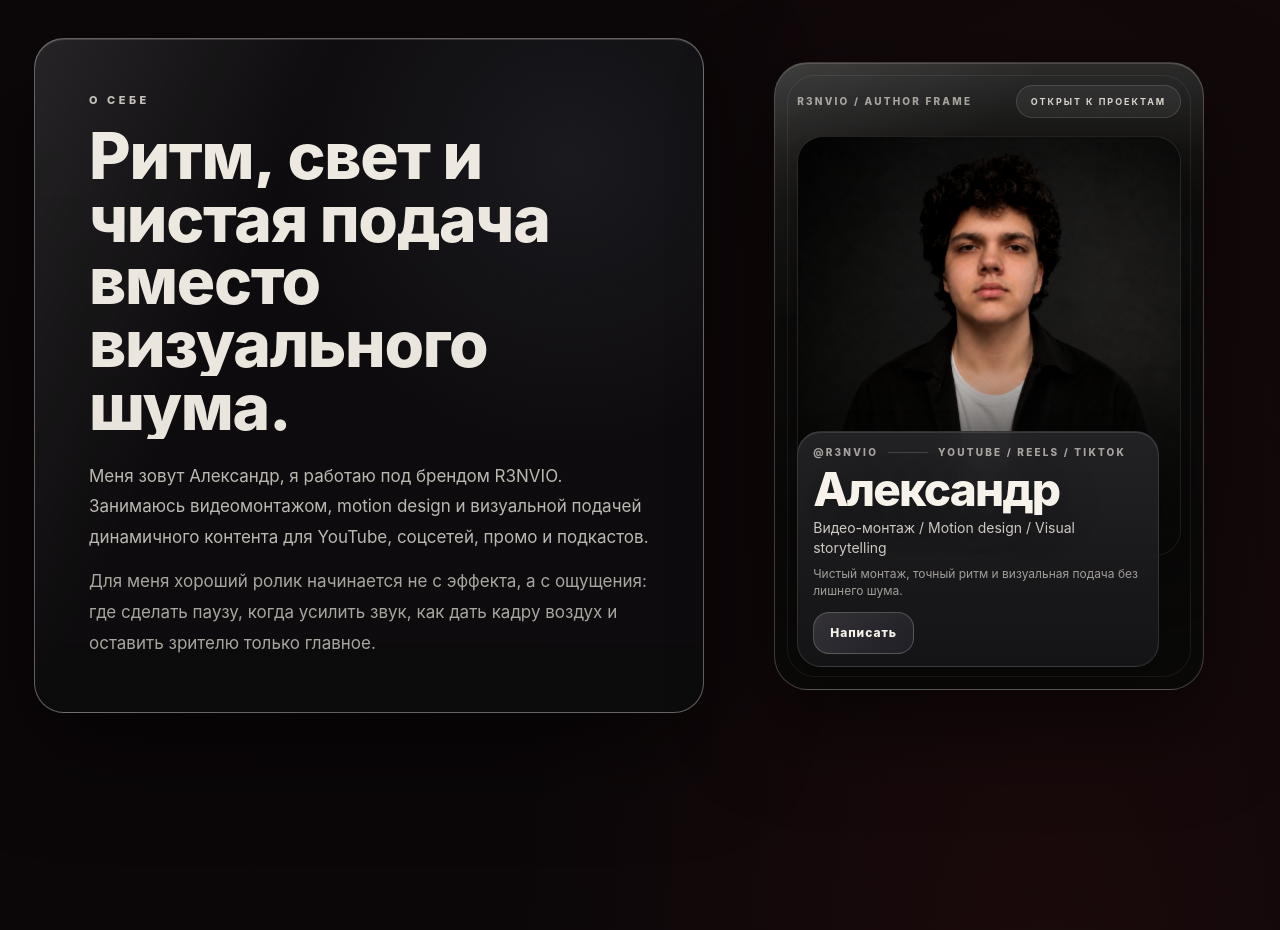
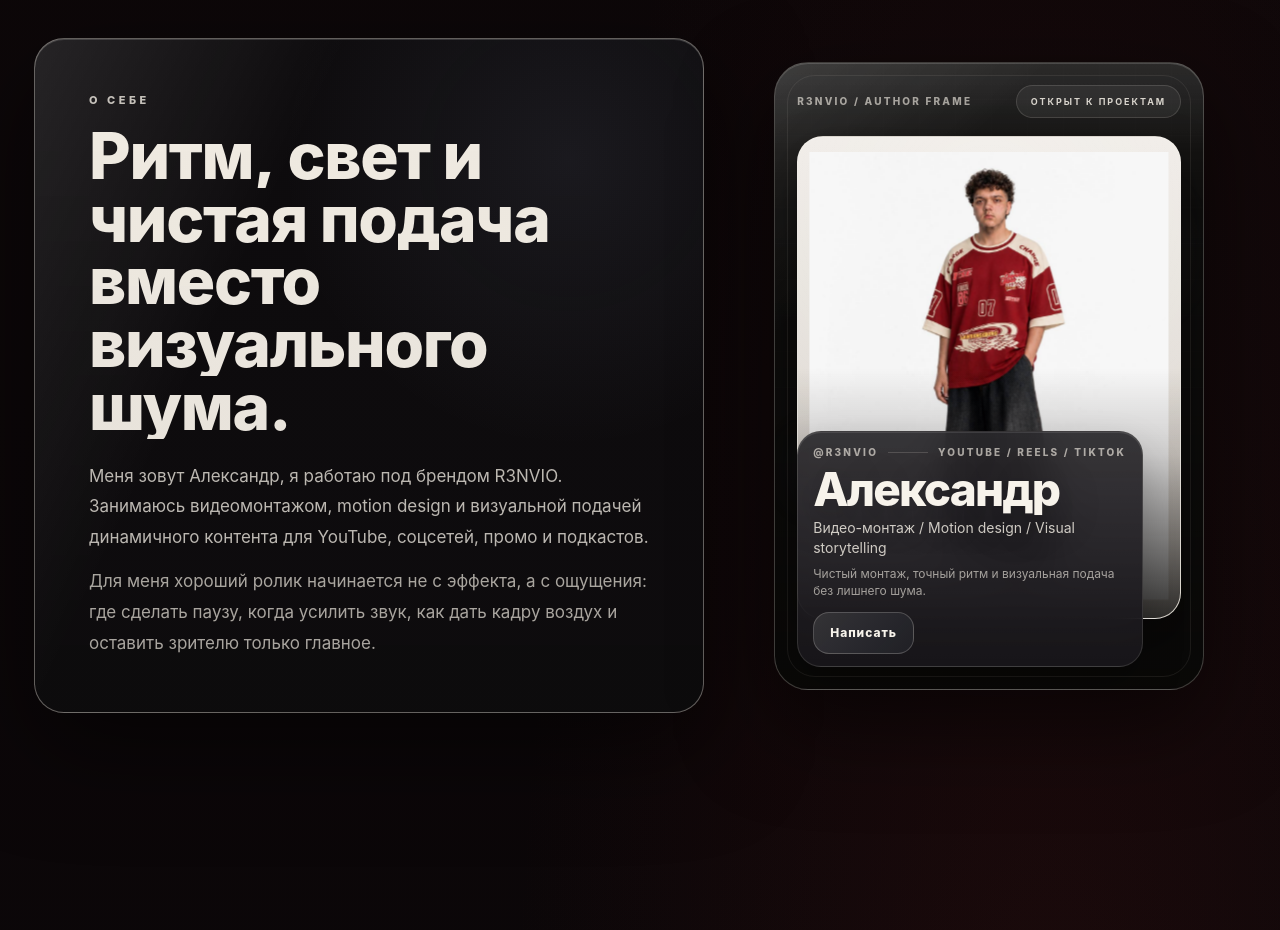
Before and after one commit to wakness365-blip/r3nvio-portfolio, a React (Vite) app: page / in a window 1280 px wide. Shown: the part 2840-3770 px from the top of the page. Built offline with nearby package versions, Linux system fonts and the light colour scheme.

Commit message:
Refresh author card portrait

```diff
--- a/src/App.jsx
+++ b/src/App.jsx
@@ -95,7 +95,7 @@ const contacts = [
 
 const logoAssets = {
   icon: "/assets/r3nvio_icon_offwhite.png",
-  portrait: "/assets/alexander-portrait-noir.png",
+  portrait: "/assets/alexander-portrait-studio.png",
 };
 
 const ease = [0.16, 1, 0.3, 1];
@@ -512,6 +512,7 @@ export default function R3nvioPortfolio() {
             contactText="Написать"
             onContactClick={scrollToContacts}
             enableTilt
+            portraitMode="studio"
             innerGradient="linear-gradient(180deg, rgba(255,255,255,0.08), rgba(255,255,255,0.015) 24%, rgba(10,9,8,0.82) 100%)"
           />
         </motion.div>
--- a/src/components/reactbits/ProfileCard.css
+++ b/src/components/reactbits/ProfileCard.css
@@ -175,6 +175,12 @@
     0 24px 52px rgba(0, 0, 0, 0.32);
 }
 
+.profile-card-portrait.is-studio {
+  background:
+    radial-gradient(circle at 50% 14%, rgba(255, 255, 255, 0.22), transparent 22rem),
+    linear-gradient(180deg, rgba(244, 240, 235, 0.98), rgba(227, 221, 213, 0.94));
+}
+
 .profile-card-frame {
   position: absolute;
   inset: 16px;
@@ -216,6 +222,12 @@
   background: linear-gradient(180deg, transparent, rgba(9, 9, 8, 0.46) 34%, rgba(9, 9, 8, 0.92));
 }
 
+.profile-card-portrait.is-studio::after {
+  height: 52%;
+  background:
+    linear-gradient(180deg, transparent, rgba(26, 20, 18, 0.18) 34%, rgba(10, 9, 8, 0.82));
+}
+
 .profile-card-portrait img {
   width: 100%;
   height: 100%;
@@ -224,6 +236,13 @@
   transform: translate3d(var(--pc-shift-x), calc(var(--pc-shift-y) * 0.6), 0) scale(1.02);
   filter: saturate(0.92) contrast(1.06) brightness(0.94);
   transition: transform 0.2s ease;
+}
+
+.profile-card-portrait.is-studio img {
+  object-fit: contain;
+  object-position: center bottom;
+  transform: translate3d(calc(var(--pc-shift-x) * 0.45), calc(var(--pc-shift-y) * 0.35), 0) scale(0.94);
+  filter: saturate(0.96) contrast(1.02) brightness(0.97);
 }
 
 .profile-card-copy-panel {
@@ -244,6 +263,13 @@
   transform-origin: left bottom;
   transform: scaleX(var(--pc-panel-scale-x)) scaleY(var(--pc-panel-scale-y));
   transition: transform 0.28s ease, border-color 0.22s ease, background 0.22s ease;
+}
+
+.profile-card-portrait.is-studio + .profile-card-copy-panel {
+  width: min(88%, 346px);
+  background:
+    linear-gradient(180deg, rgba(255, 255, 255, 0.09), rgba(255, 255, 255, 0.02)),
+    rgba(20, 18, 22, 0.92);
 }
 
 .profile-card-meta {
@@ -359,6 +385,10 @@
   .profile-card-portrait {
     min-height: 390px;
   }
+
+  .profile-card-portrait.is-studio img {
+    transform: translate3d(calc(var(--pc-shift-x) * 0.35), calc(var(--pc-shift-y) * 0.25), 0) scale(0.92);
+  }
 }
 
 @media (max-width: 560px) {
@@ -378,12 +408,20 @@
     border-radius: 22px;
   }
 
+  .profile-card-portrait.is-studio::after {
+    height: 56%;
+  }
+
   .profile-card-copy-panel {
     bottom: 16px;
     left: 16px;
     width: min(86%, 312px);
     padding: 14px;
     border-radius: 20px;
+  }
+
+  .profile-card-portrait.is-studio + .profile-card-copy-panel {
+    width: min(88%, 304px);
   }
 
   .profile-card-meta {
--- a/src/components/reactbits/ProfileCard.jsx
+++ b/src/components/reactbits/ProfileCard.jsx
@@ -13,6 +13,7 @@ export default function ProfileCard({
   className = "",
   enableTilt = true,
   behindGlowEnabled = true,
+  portraitMode = "cover",
   innerGradient = "linear-gradient(180deg, rgba(255,255,255,0.12), rgba(255,255,255,0.02) 38%, rgba(8,8,8,0.72) 100%)",
 }) {
   const wrapperRef = useRef(null);
@@ -134,7 +135,10 @@ export default function ProfileCard({
             <span className="profile-card-status">{status}</span>
           </div>
 
-          <div className="profile-card-portrait" aria-hidden="true">
+          <div
+            className={`profile-card-portrait ${portraitMode === "studio" ? "is-studio" : ""}`.trim()}
+            aria-hidden="true"
+          >
             <span className="profile-card-frame" />
             <span className="profile-card-icon" />
             <span className="profile-card-serial">01</span>
```
Also changed, not shown: public/assets/alexander-portrait-studio.png (added).
